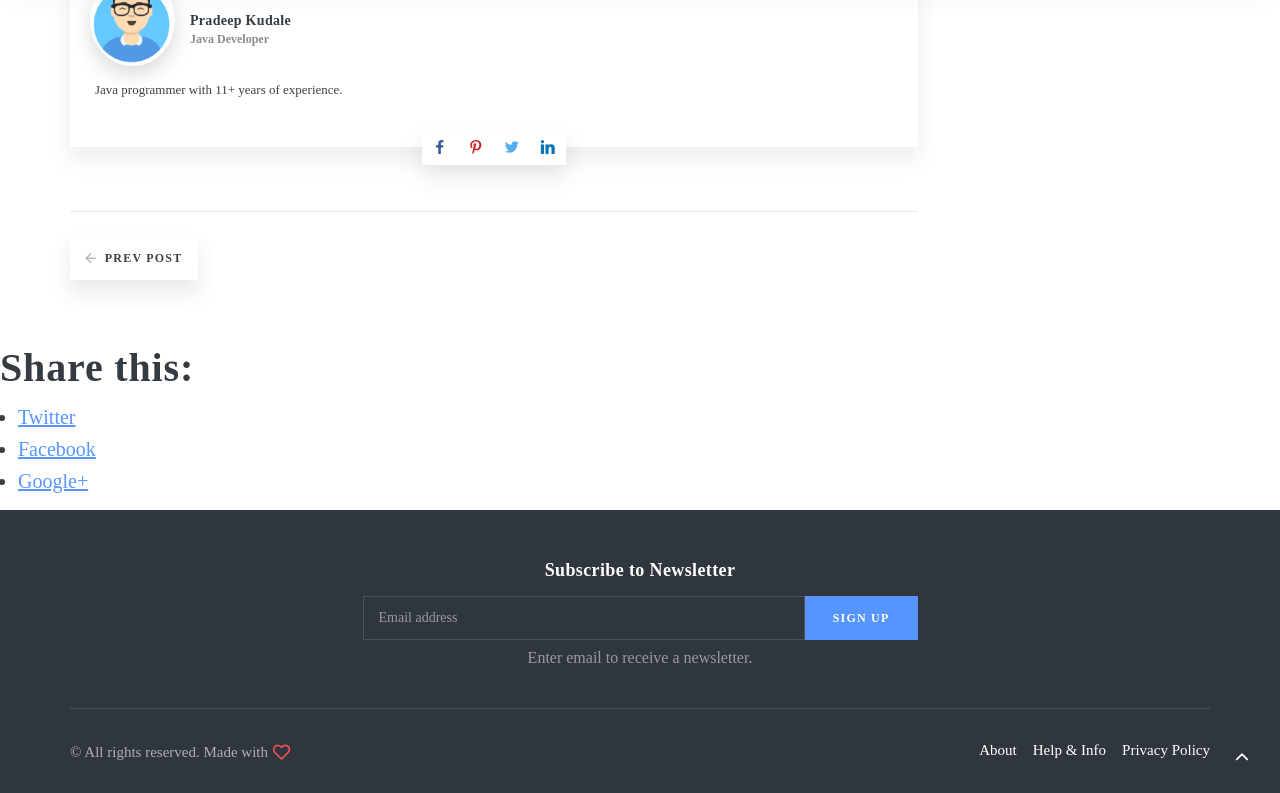
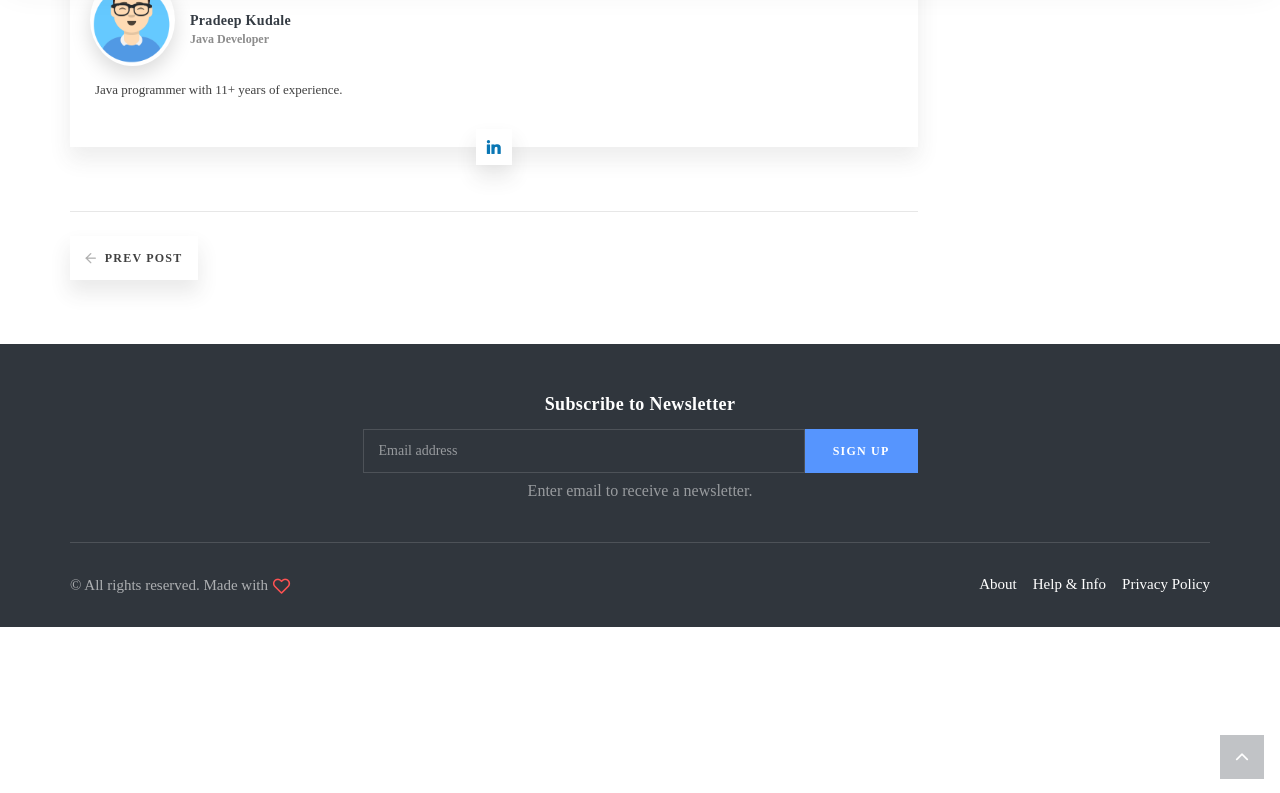
Before and after one commit to pradeepkudale/pradale, a Jekyll site: the page built from _posts/2020-11-02-spring-boot-packaging.md, in a window 1280 px wide and 900 px high, scrolled down 3601 px, cut to the strip 107-900 px from the top of the window. Built offline with Jekyll 4.4.1, drawn with Linux system fonts in a browser that asks for light colours; some web fonts are replaced.

Commit message:
Update post sharing

```diff
--- a/_layouts/post.html
+++ b/_layouts/post.html
@@ -54,15 +54,19 @@
                     <span class="dinline-block align-middle py-2 mr-2" style="font-size: 18px">
                         <strong>Share:</strong>
                     </span>
+                    <a class="social-btn sb-style-3 sb-twitter mb-0"
+                       href="https://twitter.com/intent/tweet?url={{ site.url }}{{ page.url }}{% if page.description %}&text={{ page.description | url_escape }}{% else %}{{ page.title | url_escape }}{% endif %}{% if site.twitter %}&via={{ site.twitter }}{% endif %}"
+                       data-toggle="tooltip" data-placement="top" title="Twitter">
+                        <i class="socicon-twitter"></i>
+                    </a>
+                    <!--
+                    <a class="social-btn sb-style-3 sb-linkedin mb-0" href="#" data-toggle="tooltip" data-placement="top" title="LinkedIn">
+                        <i class="socicon-linkedin"></i>
+                    </a>
                     <a class="social-btn sb-style-3 sb-facebook mb-0" href="#" data-toggle="tooltip" data-placement="top" title="Facebook">
                         <i class="socicon-facebook"></i>
                     </a>
-                    <a class="social-btn sb-style-3 sb-twitter mb-0" href="#" data-toggle="tooltip" data-placement="top" title="Twitter">
-                        <i class="socicon-twitter"></i>
-                    </a>
-                    <a class="social-btn sb-style-3 sb-pinterest mb-0" href="#" data-toggle="tooltip" data-placement="top" title="Pinterest">
-                        <i class="socicon-pinterest"></i>
-                    </a>
+                    -->
                 </div>
             </div>
             <!-- Single Post Author-->
@@ -79,10 +83,12 @@
                     <p class="author-card-info">{{author.bio}}</p>
                     <div class="author-card-social-bar-wrap">
                         <div class="author-card-social-bar">
+                            <!--
                             <a class="social-btn sb-style-1 sb-facebook" href="#"><i class="socicon-facebook"></i></a>
                             <a class="social-btn sb-style-1 sb-pinterest" href="#"><i class="socicon-pinterest"></i></a>
                             <a class="social-btn sb-style-1 sb-twitter" href="#"><i class="socicon-twitter"></i></a>
-                            <a class="social-btn sb-style-1 sb-linkedin" href="#"><i class="socicon-linkedin"></i></a>
+                            -->
+                            <a class="social-btn sb-style-1 sb-linkedin" href="https://twitter.com/intent/tweet?url={{ site.url }}{{ page.url }}{% if page.description %}&text={{ page.description | url_escape }}{% else %}{{ page.title | url_escape }}{% endif %}{% if site.twitter %}&via={{ site.twitter }}{% endif %}"><i class="socicon-linkedin"></i></a>
                         </div>
                     </div>
                 </div>
@@ -193,15 +199,3 @@
         </div>
     </div>
 </div>
-
-<aside class="social-share">
-    <h2>Share this:</h2>
-
-    <ul>
-        <li class="twitter"><a href="https://twitter.com/intent/tweet?url={{ site.url }}{{ page.url }}{% if page.description %}&text={{ page.description | url_escape }}{% else %}{{ page.title | url_escape }}{% endif %}{% if site.twitter %}&via={{ site.twitter }}{% endif %}" title="Share on Twitter">Twitter</a></li>
-
-        <li class="facebook"><a href="https://www.facebook.com/sharer/sharer.php?u={{ site.url }}{{ page.url }}{% if page.description %}&t={{ page.description | url_escape }}{% else %}{{ page.title | url_escape }}{% endif %}" title="Share on Facebook">Facebook</a></li>
-
-        <li class="googleplus"><a href="https://plus.google.com/share?url={{ site.url }}{{ page.url }}" title="Share on Google Plus">Google+</a></li>
-    </ul>
-</aside>
```
